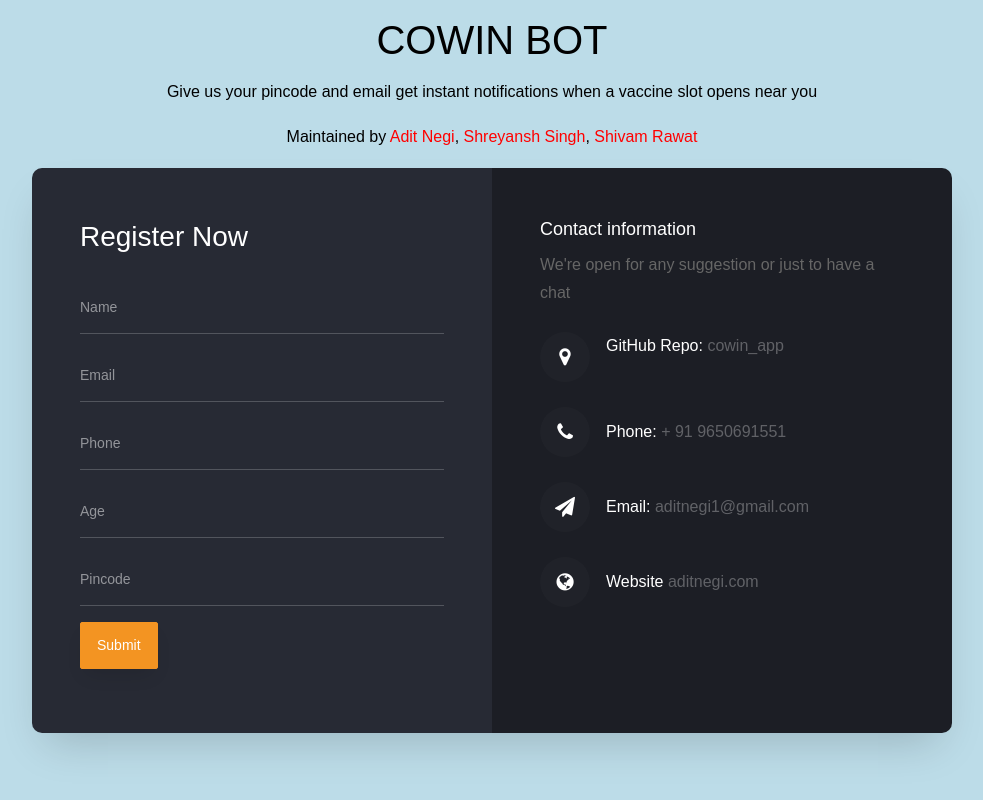
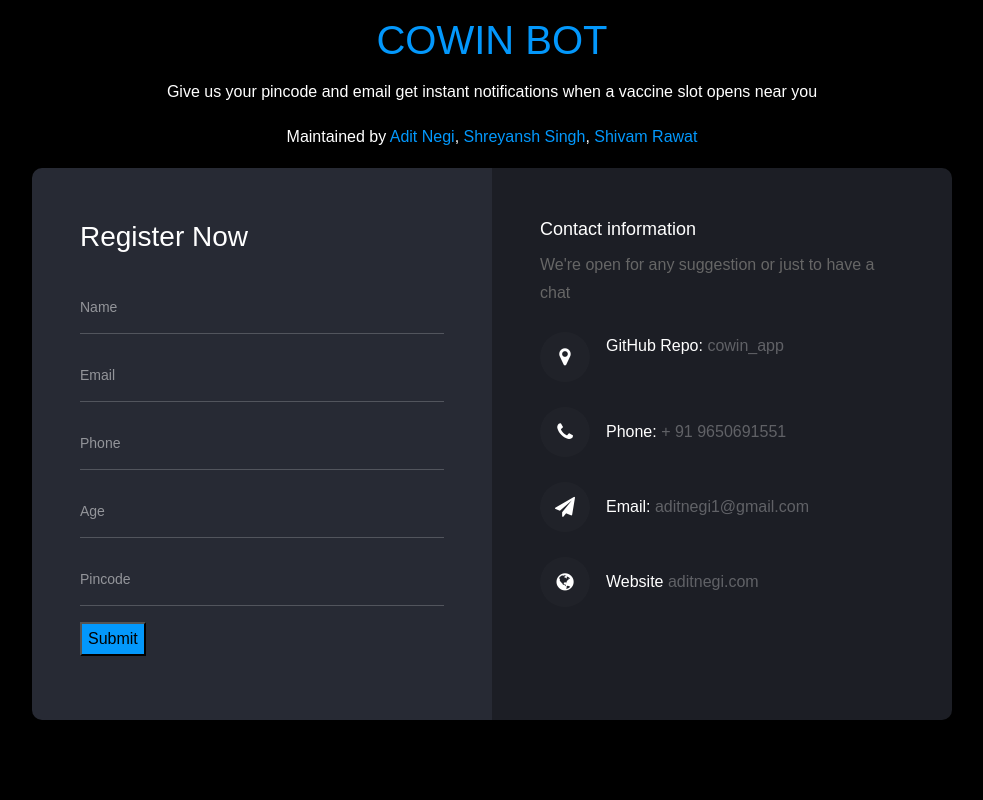
Before and after one commit to adit-negi/cowin_app, a Django app: page / in a window 1280 px wide. Shown: the whole page, without its empty margins (148-1131 px from the left). Run offline with Django 3.2, Linux system fonts and the light colour scheme; some libraries are stand-ins or nearby versions.

Commit message:
switch to dark theme

```diff
--- a/templates/alerts/home_page.html
+++ b/templates/alerts/home_page.html
@@ -12,18 +12,18 @@
 	<link rel="stylesheet" href="{% static 'css/style.css' %}">
 
 	</head>
-    <h1 style='text-align: center; margin-top: 10px;'>COWIN BOT</h1>
-	<body style="background-color:#bcdce8;">
+    <h1 style='text-align: center; margin-top: 10px; color:#0398fc;'>COWIN BOT</h1>
+	<body style="background-color:black;">
 	<section >
 		<div class="container">
 			<div class="row justify-content-center">
-                <p style='text-align: center; color: black;'>Give us your pincode and email get instant notifications when a vaccine slot opens near you</p><br>
+                <p style='text-align: center; color: white;'>Give us your pincode and email get instant notifications when a vaccine slot opens near you</p><br>
 
 
 			</div>
-            <p style='text-align: center; color: black;'>Maintained by <a href='https://www.linkedin.com/in/adit-negi-484488157/' style='color: red'>Adit Negi</a>,
-            <a href='https://www.linkedin.com/in/shreyansh-singh-25b18054/' style='color: red'>Shreyansh Singh</a>,
-            <a href='https://www.linkedin.com/in/shivam23rawat/' style='color: red'>Shivam Rawat</a> </p>
+            <p style='text-align: center; color: white;'>Maintained by <a href='https://www.linkedin.com/in/adit-negi-484488157/' style='color:#0398fc;'>Adit Negi</a>,
+            <a href='https://www.linkedin.com/in/shreyansh-singh-25b18054/' style='color:#0398fc;'>Shreyansh Singh</a>,
+            <a href='https://www.linkedin.com/in/shivam23rawat/' style='color: #0398fc;'>Shivam Rawat</a> </p>
 			<div class="row justify-content-center">
 				<div class="col-lg-10">
 					<div class="wrapper">
@@ -65,7 +65,7 @@
 											</div>
 											<div class="col-md-12">
 												<div class="form-group">
-													<input type="submit" class="btn btn-primary">
+													<input type="submit" style="background-color: #0398fc;">
 													<div class="submitting"></div>
 												</div>
 											</div>
```
